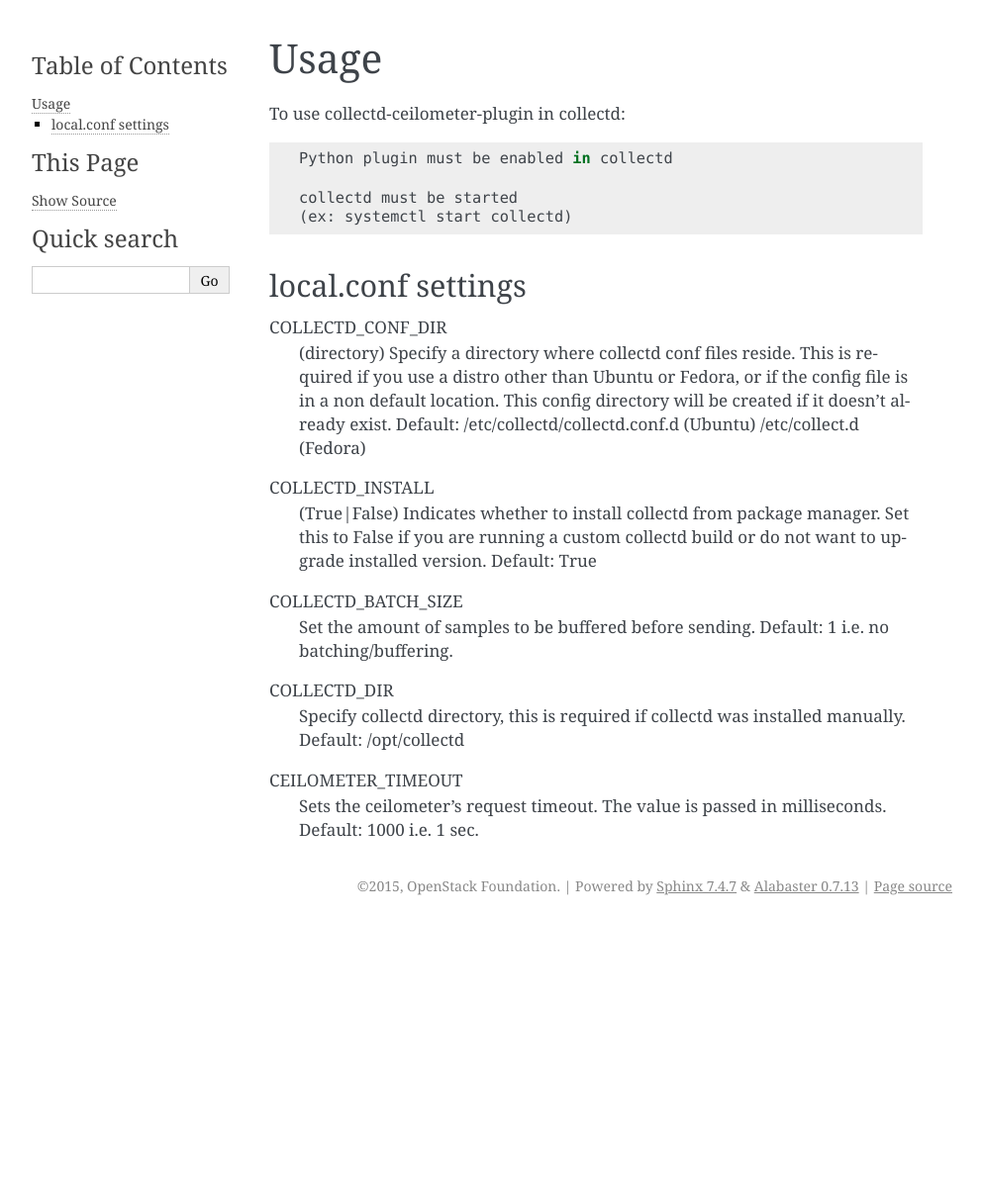
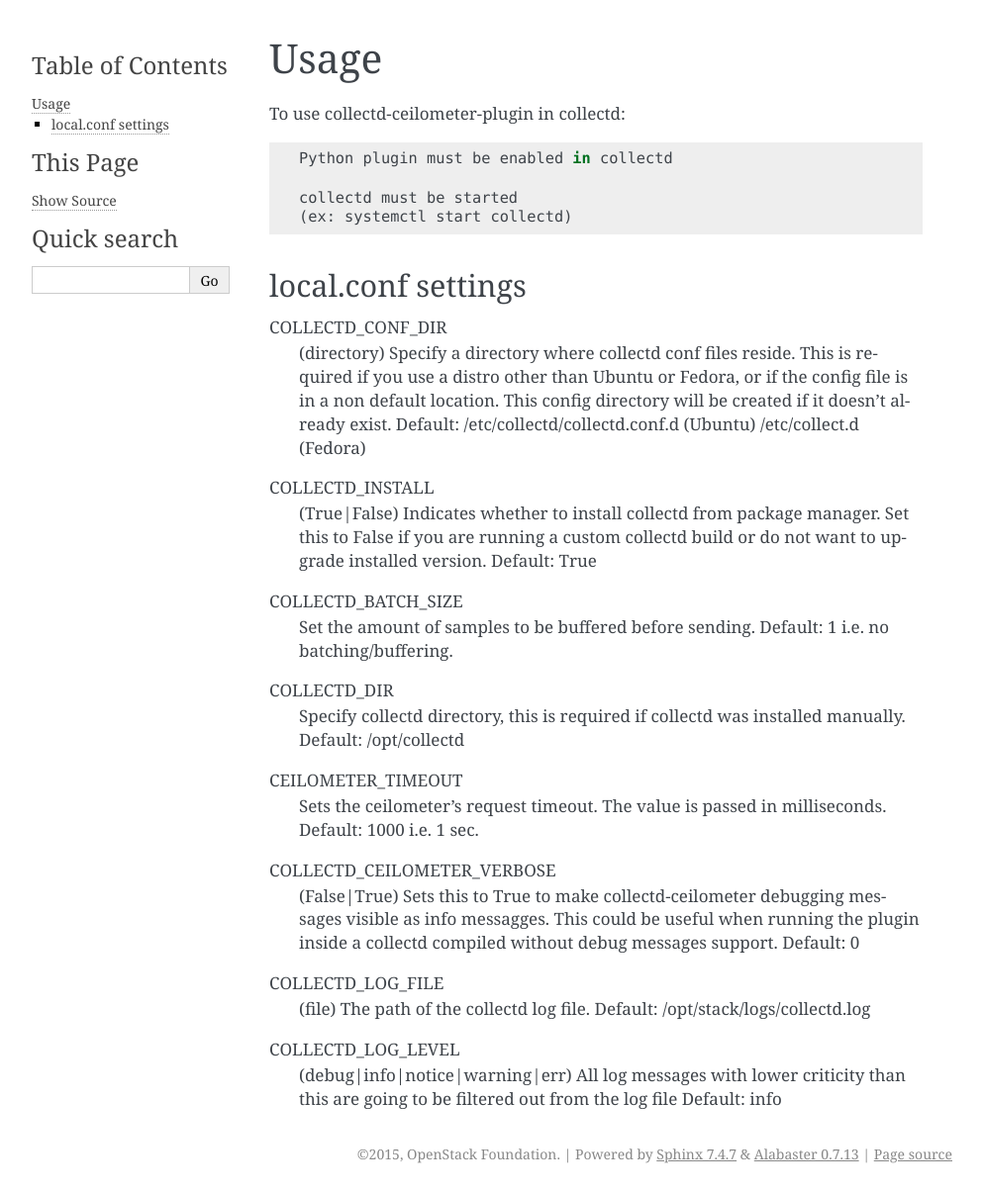
Before and after one commit to openstack-archive/collectd-openstack-plugins, a Sphinx documentation site: the page built from doc/source/usage.rst, in a window 1280 px wide. Shown: the whole page at 99% size, without its empty margins (148-1141 px from the left). Built offline with Sphinx 7.4.7, drawn with Linux system fonts in a browser that asks for light colours; before the commit the page ends 935 px from its top, so only the background shows below that.

Commit message:
Restart and configure collectd log file.
When installing collectd is usually automatically started. If it is
already running the start operation has no effects. Therfore to make
any configuration setting effective it has to be instead restarted
(stop + stard).

Collectd log file is stored by log-file plugin to stack log folder.
The actual location of this file can be configured.

Verbosity of plugin can be increased to made debug messages visible
when running inside a collecd release compiled to throw away debug
messages. This option is mainly useful for plugin developers.

Related-Bug: #1606338
Change-Id: I658c1c3837970f3732ea64acd791838ee54c61ac

```diff
--- a/doc/source/usage.rst
+++ b/doc/source/usage.rst
@@ -1,6 +1,6 @@
-========
+=====
 Usage
-========
+=====
 
 To use collectd-ceilometer-plugin in collectd::
 
@@ -41,3 +41,21 @@
 CEILOMETER_TIMEOUT
     Sets the ceilometer's request timeout. The value is passed in milliseconds.
     Default: 1000 i.e. 1 sec.
+
+
+COLLECTD_CEILOMETER_VERBOSE
+    (False|True) Sets this to True to make collectd-ceilometer debugging
+    messages visible as info messagges. This could be useful when running the
+    plugin inside a collectd compiled without debug messages support.
+    Default: 0
+
+
+COLLECTD_LOG_FILE
+    (file) The path of the collectd log file.
+    Default: /opt/stack/logs/collectd.log
+
+
+COLLECTD_LOG_LEVEL
+    (debug|info|notice|warning|err) All log messages with lower criticity than
+    this are going to be filtered out from the log file
+    Default: info
```
Also changed, not shown: 2 other files.
